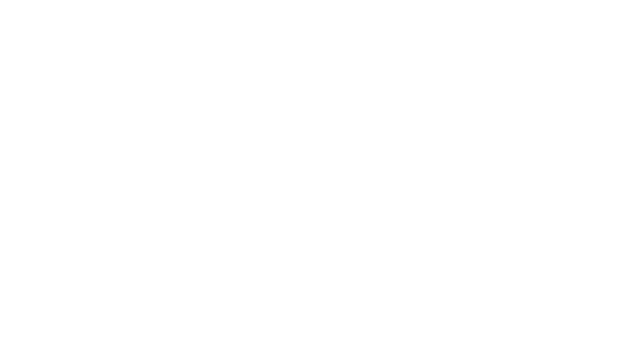
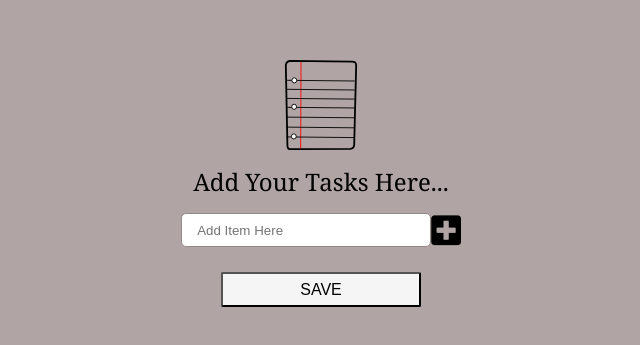
Before and after one commit to noddy0203/mern-todo-app, a React (Create React App) app: page / in a window 1280 px wide. Shown: the part 229-574 px from the top of the page, without its empty margins (319-959 px from the left). Built offline with nearby package versions, Linux system fonts and the light colour scheme.

Commit message:
my next commit

```diff
--- a/public/index.html
+++ b/public/index.html
@@ -9,6 +9,7 @@
       name="description"
       content="Web site created using create-react-app"
     />
+    <link rel="stylesheet" href="https://use.fontawesome.com/releases/v5.15.3/css/all.css" integrity="sha384-SZXxX4whJ79/gErwcOYf+zWLeJdY/qpuqC4cAa9rOGUstPomtqpuNWT9wdPEn2fk" crossorigin="anonymous">
     <link rel="apple-touch-icon" href="%PUBLIC_URL%/logo192.png" />
     <!--
       manifest.json provides metadata used when your web app is installed on a
--- a/src/App.css
+++ b/src/App.css
@@ -1,38 +1,132 @@
-.App {
-  text-align: center;
+@import url('https://fonts.googleapis.com/css2?family=Noto+Serif&display=swap');
+
+*{
+margin: 0;
+padding: 0;
+box-sizing: border-box;
 }
 
-.App-logo {
-  height: 40vmin;
-  pointer-events: none;
+.background{
+background-color: rgb(177, 164, 164);
+font-family: 'Noto Serif', serif;
+height: 100vh;
+min-width: 771px;
 }
 
-@media (prefers-reduced-motion: no-preference) {
-  .App-logo {
-    animation: App-logo-spin infinite 20s linear;
-  }
+.main_div{
+margin: 0 auto;
+ width: 772px;
+height: 100vh;
+min-width: 572px;
+display: flex;
+flex-direction: column;
+justify-content: center;
+align-items: center;
 }
 
-.App-header {
-  background-color: #282c34;
-  min-height: 100vh;
+figure{
+display: flex;
+flex-direction: column;
+justify-content: center;
+align-items: center;
+margin-bottom: 15px;
+}
+.imgMod{
+width: 80px;
+height: 90px;
+text-align: center;
+margin-bottom: 15px;
+}
+
+figcaption{
+font-size: 1.5rem;
+}
+.addItem{
+display: flex;
+margin-bottom: 15px;
+}
+
+.text{
+  width: 250px;
+height: 34px;
+border: none;
+outline: none;
+padding-left: 15px;
+border-radius: 5px;
+border: 1px solid rgb(150, 137, 137);
+  }
+.text-icon{
+font-size: 34px;
+}
+.eachItem{
+  /* display: flex; */
+  /* flex-wrap: wrap; */
+  /* border: 1px solid rgb(150, 137, 137); */
+  margin-bottom: 20px;
+}
+
+h4{
+  border-bottom:1px solid rgb(196, 182, 182);
+  width: 250px;
+  margin-right: 30px;
+  font-size: 1.1rem;
+  padding-left: 15px;
+  display: inline;
+font-weight: 500;
+}
+.item-icon{
+  font-size: 26px;
+  /* padding-left: 44px; */
+}
+
+.btnlg{
+  margin-top: 15px;
   display: flex;
-  flex-direction: column;
   align-items: center;
   justify-content: center;
-  font-size: calc(10px + 2vmin);
-  color: white;
 }
 
-.App-link {
-  color: #61dafb;
+button{
+  margin-top: 15px;
+  width: 200px;
+height: 35px;
+  padding: 10px 30px;
+  border-radius: 2px;
+  background-color: whitesmoke;
+  font-size: 1rem;
+font-weight: 500;
+position: absolute;
+/* top: 50%;
+left: 50%;
+transform: translate(-50%,350%); */
+overflow: hidden;
 }
 
-@keyframes App-logo-spin {
-  from {
-    transform: rotate(0deg);
+button::before{
+content: "SAVE";
+position: absolute;
+top: 50%;
+left: 50%;
+transform: translate(-50%,-50%);
+transition: 0.5s all;
+}
+
+button::after{
+  content: "REMOVE";
+position: absolute;
+  top: 50%;
+  left: 50%;
+  transform: translate(-50%,-50%);
+top: 140%;
+transition: 0.5s all;
   }
-  to {
-    transform: rotate(360deg);
-  }
+
+button:hover::before{
+   top: -50%;
+ }
+
+ button:hover::after{
+/* background-color: thistle; */
+color: rgb(82, 1, 1);
+  top: 50%;
 }
--- a/src/App.js
+++ b/src/App.js
@@ -1,10 +1,63 @@
-import React from 'react'
+import React, { useState } from 'react'
+import todo from "./todo.svg"
+import "./App.css"
+const App = () => {
 
-const App = () => {
+const [data , setData] = useState("")
+const [input, setInput] = useState([])
+
+const addItem = ()=>{
+if(data===""){
+   alert("fill input field")
+} else{
+  setInput([...input , data])
+  setData("")
+ }}
+
+const removeItem = (id)=>{
+const filterData = input.filter((elem, index)=>{
+  return id !== index
+})
+setInput(filterData)
+}
+
+const removeAll = ()=> {
+     setInput([])
+}
   return (
-    <div>
+   <>
+      <div className="background">
+        <div className="main_div">
+          <figure>
+            <img className="imgMod" src={todo} alt="img..."/>
+            <figcaption>Add Your Tasks Here...</figcaption>
+          </figure>
 
-    </div>
+          <div className="addItem">
+            <input type="text" className="text" value={data} onChange={(e)=>setData(e.target.value)} name="text" id="text" placeholder="Add Item Here"/>
+            <i className="fas fa-plus-square text-icon" onClick={addItem} title="add-itme"></i>
+          </div>
+          <div className="showItem">
+              <ol className="eachItem">
+                {
+                  input.map((elem , index)=>{
+                     return(
+                      <li key={index}>
+                      <h4>{elem}</h4>
+                      <i className="fas fa-trash item-icon" onClick={()=>{removeItem(index)}} title="remove"></i>
+                     </li>
+                     )
+                  })
+                }
+
+              </ol>
+          <div className="btnlg">
+               <button onClick={removeAll}></button>
+          </div>
+          </div>
+        </div>
+      </div>
+   </>
   )
 }
 
--- a/src/index.js
+++ b/src/index.js
@@ -1,6 +1,6 @@
 import React from 'react';
 import ReactDOM from 'react-dom';
-import './index.css';
+
 import App from './App';
 import reportWebVitals from './reportWebVitals';
 
```
Also changed, not shown: src/todo.svg (added).
